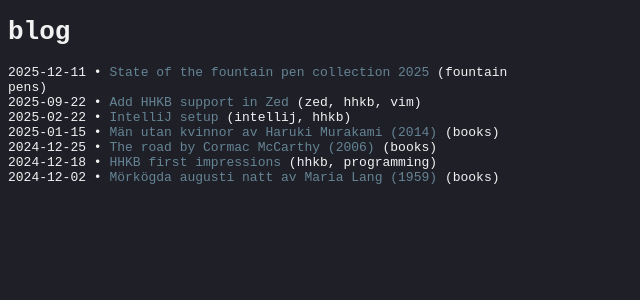
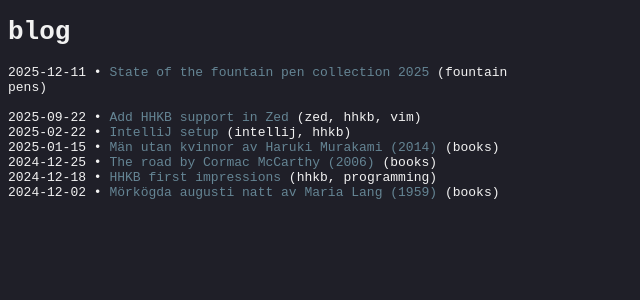
Before and after one commit to s-estay/s-estay.github.io, a Jekyll site: the page built from index.md, in a window 1280 px wide. Shown: the top 300 px of the page, without its empty margins (0-640 px from the left). Built offline with Jekyll 4.4.1, drawn with Linux system fonts in a browser that asks for light colours.

Commit message:
Simplify blog layout: remove pinned icon, add line break between pinned and regular posts
Co-authored-by: s-estay <11897252+s-estay@users.noreply.github.com>

```diff
--- a/_layouts/blog.md
+++ b/_layouts/blog.md
@@ -7,22 +7,18 @@ layout: base
   {% assign regular_posts = site.posts | where_exp: "post", "post.pinned != true" %}
   {% assign ordered_posts = pinned_posts | concat: regular_posts %}
   {% for post in ordered_posts %}
-      <div class = "blog-list-entry">
-        <time>{{ post.date | date: "%Y-%m-%d" }}</time>
-        •
-        <a href = "{{ post.url }}">{{ post.title }}</a>
-        (
-          {%- for tag in post.tags -%}
-            {{ tag | downcase }} {%- unless forloop.last -%}, {% endunless %}
-          {%- endfor -%}
-        )
-      </div>
-      {% if post.pinned and forloop.last == false %}
-        {% assign next_index = forloop.index %}
-        {% assign next_post = ordered_posts[next_index] %}
-        {% if next_post.pinned == false %}
-          <br>
-        {% endif %}
-      {% endif %}
+    <div class = "blog-list-entry">
+      <time>{{ post.date | date: "%Y-%m-%d" }}</time>
+      •
+      <a href = "{{ post.url }}">{{ post.title }}</a>
+      (
+        {%- for tag in post.tags -%}
+          {{ tag | downcase }} {%- unless forloop.last -%}, {% endunless %}
+        {%- endfor -%}
+      )
+    </div>
+    {% if forloop.index == pinned_posts.size and regular_posts.size > 0 %}
+      <br>
+    {% endif %}
   {% endfor %}
 </div>
```
